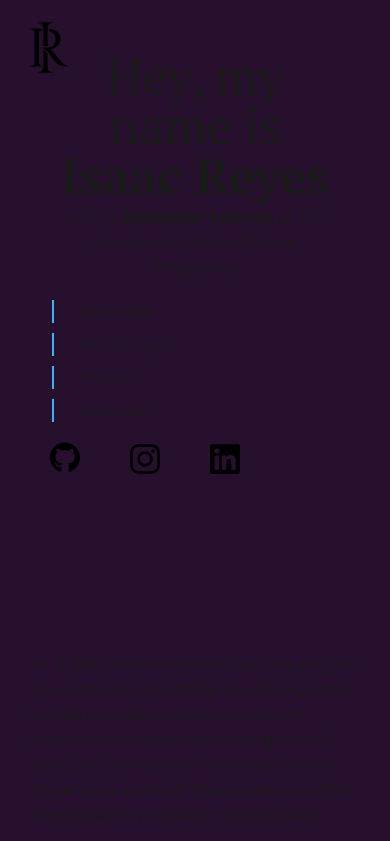
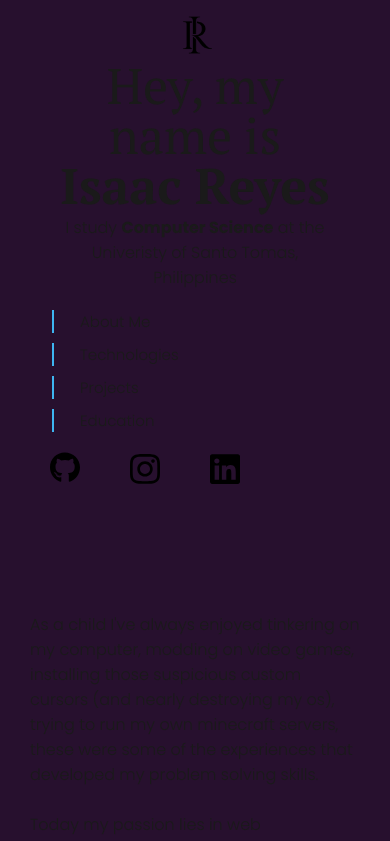
Before and after one commit to css-enjoyer/portfolio, a React (Create React App) app: page / in a window 390 px wide. Shown: the top 841 px of the page. Built offline with nearby package versions, Linux system fonts and the light colour scheme.

Commit message:
Adjust logo position for mobile

```diff
--- a/src/App.css
+++ b/src/App.css
@@ -260,7 +260,7 @@ html body .App .infoColumn .proj-section .projCard .flairs div {
     min-width: unset !important;
   }
   html body .App .bioColumn {
-    padding: 50px;
+    padding: 60px 50px 0 50px;
     width: 100%;
     height: 100%;
     position: relative;
@@ -268,6 +268,14 @@ html body .App .infoColumn .proj-section .projCard .flairs div {
   html body .App .bioColumn a::after {
     left: 2px;
     margin-left: 50px !important;
+  }
+  html body .App .bioColumn .logo {
+    position: absolute;
+    top: 15px;
+    left: 45vw;
+    height: 40px;
+    width: 40px;
+    filter: invert(100);
   }
   html body .App .infoColumn {
     padding: 30px;
--- a/src/App.scss
+++ b/src/App.scss
@@ -294,7 +294,7 @@ html {
                     min-width: unset !important;
                 }
                 .bioColumn {
-                    padding: 50px;
+                    padding: 60px 50px 0 50px;
                     width: 100%;
                     height: 100%;
                     position: relative;
@@ -303,6 +303,14 @@ html {
                             left: 2px;
                             margin-left: 50px !important;
                         }
+                    }
+                    .logo {
+                        position: absolute;
+                        top: 15px;
+                        left: 45vw;
+                        height: 40px;
+                        width: 40px;
+                        filter: invert(100);
                     }
                 }
                 .infoColumn {
```
Also changed, not shown: 1 other file (tests, documents, lock files or other folders).
